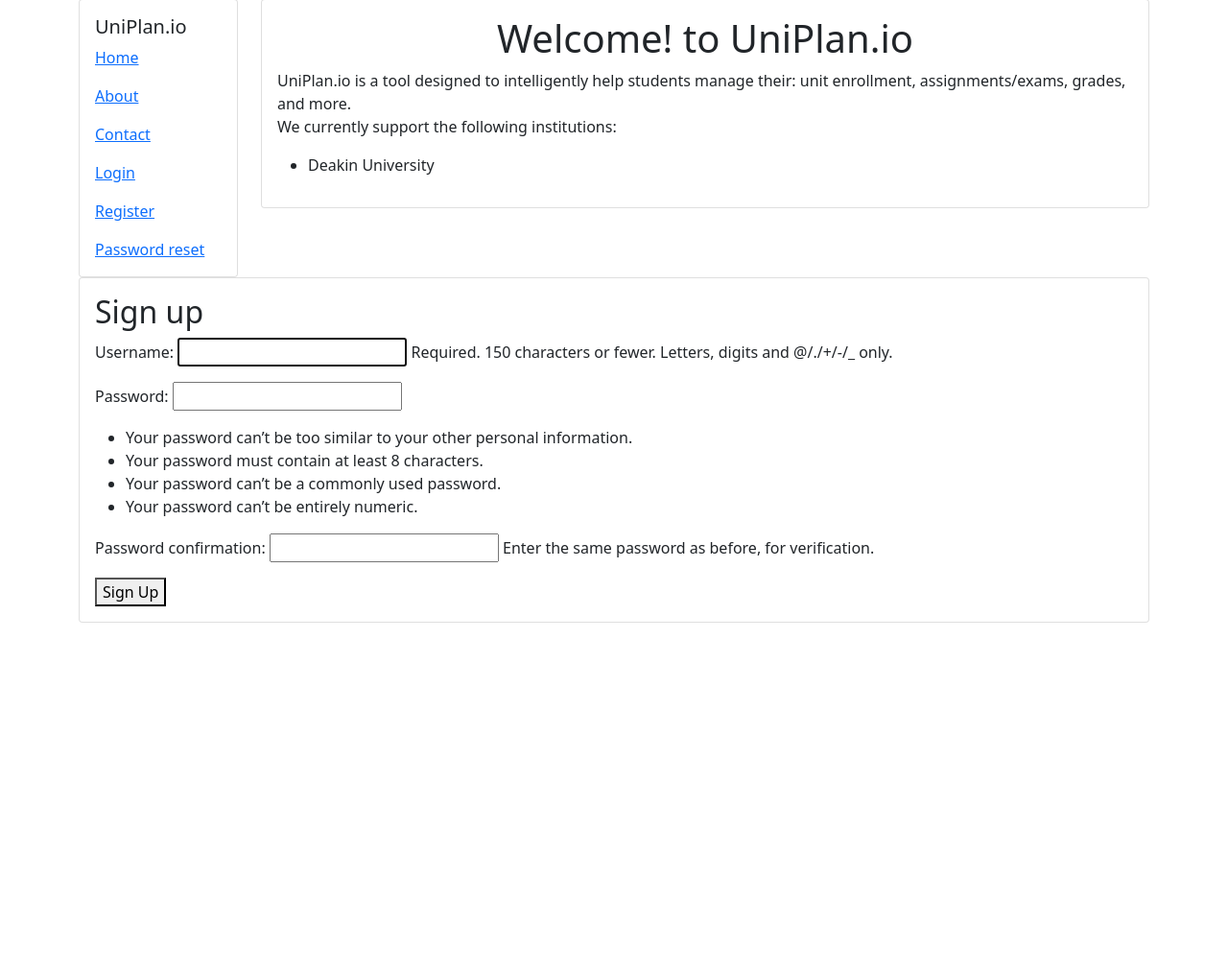
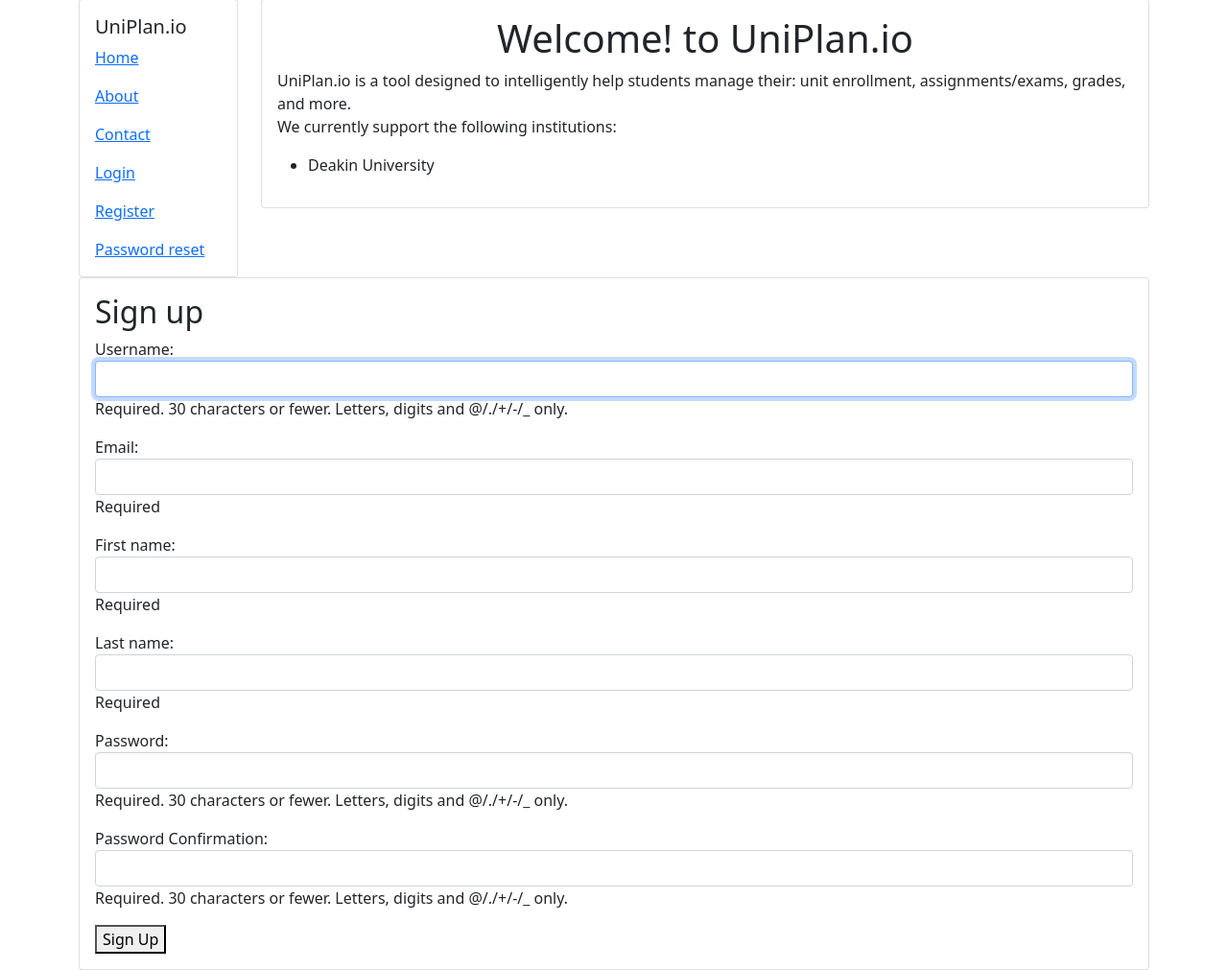
Before and after one commit to illegalbyte/uniplan, a Django app: page /accounts/signup/ in a window 1280 px wide. Shown: the part 25-1036 px from the top of the page at 96% size. Before the commit the page ends 674 px from the top, so only its background shows below. Run offline with Django 4.2, Linux system fonts and the light colour scheme.

Commit message:
Working edit profile page

```diff
--- a/app_uniplan/forms.py
+++ b/app_uniplan/forms.py
@@ -1,2 +1,30 @@
-from django.contrib.auth.forms import UserCreationForm, AuthenticationForm
+from django.contrib.auth.forms import UserCreationForm, AuthenticationForm, UserChangeForm
+from django.contrib.auth.models import User
 from django import forms
+
+class SignupForm(UserCreationForm):
+	bootstrap_attributes = 'form-control'
+
+	username = forms.CharField(max_length=30, required=True, help_text='Required. 30 characters or fewer. Letters, digits and @/./+/-/_ only.', label='Username', widget=forms.TextInput(attrs={'class': bootstrap_attributes}))
+	email = forms.EmailField(max_length=200, help_text='Required', widget=forms.EmailInput(attrs={'class':bootstrap_attributes}))
+	first_name = forms.CharField(max_length=25, help_text='Required', widget=forms.TextInput(attrs={'class':bootstrap_attributes}))
+	last_name = forms.CharField(max_length=25, help_text='Required', widget=forms.TextInput(attrs={'class':bootstrap_attributes}))
+	password1 = forms.CharField(max_length=30, required=True, help_text='Required. 30 characters or fewer. Letters, digits and @/./+/-/_ only.', label='Password', widget=forms.PasswordInput(attrs={'class':bootstrap_attributes}))
+	password2 = forms.CharField(max_length=30, required=True, help_text='Required. 30 characters or fewer. Letters, digits and @/./+/-/_ only.', label='Password Confirmation', widget=forms.PasswordInput(attrs={'class':bootstrap_attributes}))
+	class Meta:
+		model = User
+		fields = ('username', 'email', 'first_name', 'last_name', 'password1', 'password2')
+
+
+class UpdateProfile(UserChangeForm):
+	bootstrap_attributes = 'form-control'
+
+	username = forms.CharField(max_length=30, required=True, help_text='Required. 30 characters or fewer. Letters, digits and @/./+/-/_ only.', label='Username', widget=forms.TextInput(attrs={'class': bootstrap_attributes}))
+	email = forms.EmailField(max_length=200, widget=forms.EmailInput(attrs={'class': bootstrap_attributes}))
+	first_name = forms.CharField(max_length=25, widget=forms.TextInput(attrs={'class': bootstrap_attributes}))
+	last_name = forms.CharField(max_length=25, widget=forms.TextInput(attrs={'class': bootstrap_attributes}))
+	password = None
+
+	class Meta:
+		model = User
+		fields = ('username', 'email', 'first_name','last_name')
--- a/app_uniplan/templates/app_uniplan/base.html
+++ b/app_uniplan/templates/app_uniplan/base.html
@@ -35,16 +35,19 @@
 					</p>
 					{% if user.is_authenticated %}
 					<p class="card-text">
+						<a href="{% url 'update_profile' %}">Profile: {{ user.username }}</a>
+					</p>
+					<p class="card-text">
 						<a href="{% url 'logout' %}">Logout</a>
 					</p>
 					{% else %}
 					<p class="card-text">
 						<a href="{% url 'login' %}">Login</a>
 					</p>
-					{% endif %}
 					<p class="card-text">
 						<a href="{% url 'signup' %}">Register</a>
 					</p>
+					{% endif %}
 					<p class="card-text">
 						<a href="{% url 'password_reset' %}">Password reset</a>
 					</p>
--- a/app_uniplan/urls.py
+++ b/app_uniplan/urls.py
@@ -6,4 +6,5 @@
 	path('', views.index, name='index'),
     path('accounts/', include('django.contrib.auth.urls')),
 	path('accounts/signup/', views.SignupView.as_view(), name='signup'),
+	path('accounts/update_profile/', views.UpdateProfile.as_view(), name='update_profile'),
 ]
--- a/app_uniplan/views.py
+++ b/app_uniplan/views.py
@@ -1,8 +1,8 @@
 from django.shortcuts import render
-from django.contrib.auth.forms import UserCreationForm
+from django.contrib.auth.forms import UserCreationForm, UserChangeForm
 from django.urls import reverse_lazy
 from django.views import generic
-
+from .forms import SignupForm, UpdateProfile
 
 # Create your views here.
 
@@ -10,6 +10,15 @@
 	return render(request, 'app_uniplan/index.html')
 
 class SignupView(generic.CreateView):
-	form_class = UserCreationForm
+	form_class = SignupForm
 	success_url = reverse_lazy('login')
 	template_name = 'registration/signup.html'
+
+
+class UpdateProfile(generic.UpdateView):
+	form_class = UpdateProfile
+	success_url = reverse_lazy('index')
+	template_name = 'registration/edit_profile.html'
+
+	def get_object(self):
+		return self.request.user
```
Also changed, not shown: app_uniplan/templates/registration/edit_profile.html (added, +14 -0 lines).
